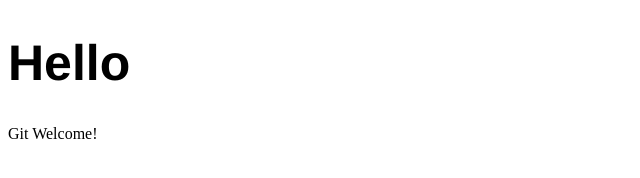
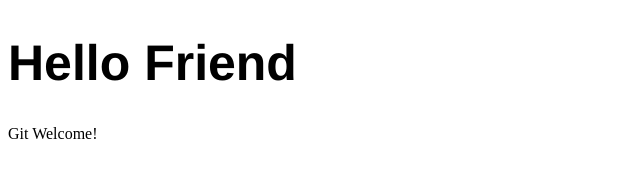
Before and after one commit to TimurTheCode/first-project, a plain HTML site: page Html/index.html in a window 1280 px wide. Shown: the whole page, without its empty margins (0-640 px from the left). Drawn offline with Linux system fonts and the light colour scheme; files that its build step writes are made by us from their sources.

Commit message:
Commit/push

```diff
--- a/index.html
+++ b/Html/index.html
@@ -7,7 +7,7 @@
     <link rel="stylesheet" href="./style.css">
 </head>
 <body>
-    <h1 class="h1">Hello</h1>
+    <h1 class="h1">Hello Friend</h1>
     <p class="text">
         Git Welcome!
     </p>
```
Also changed, not shown: styles/style.css (renamed from style.css), 1 other file.
